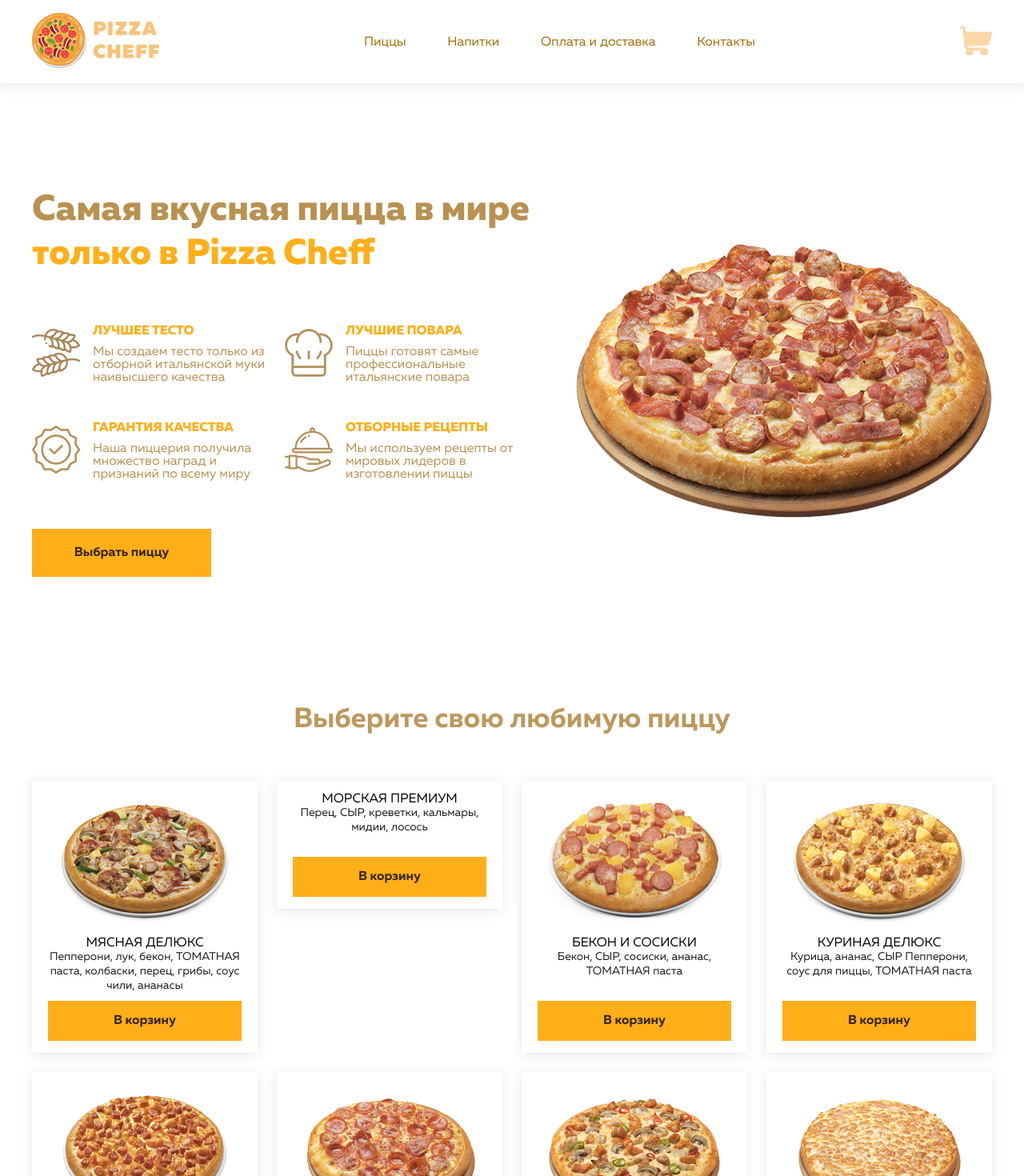
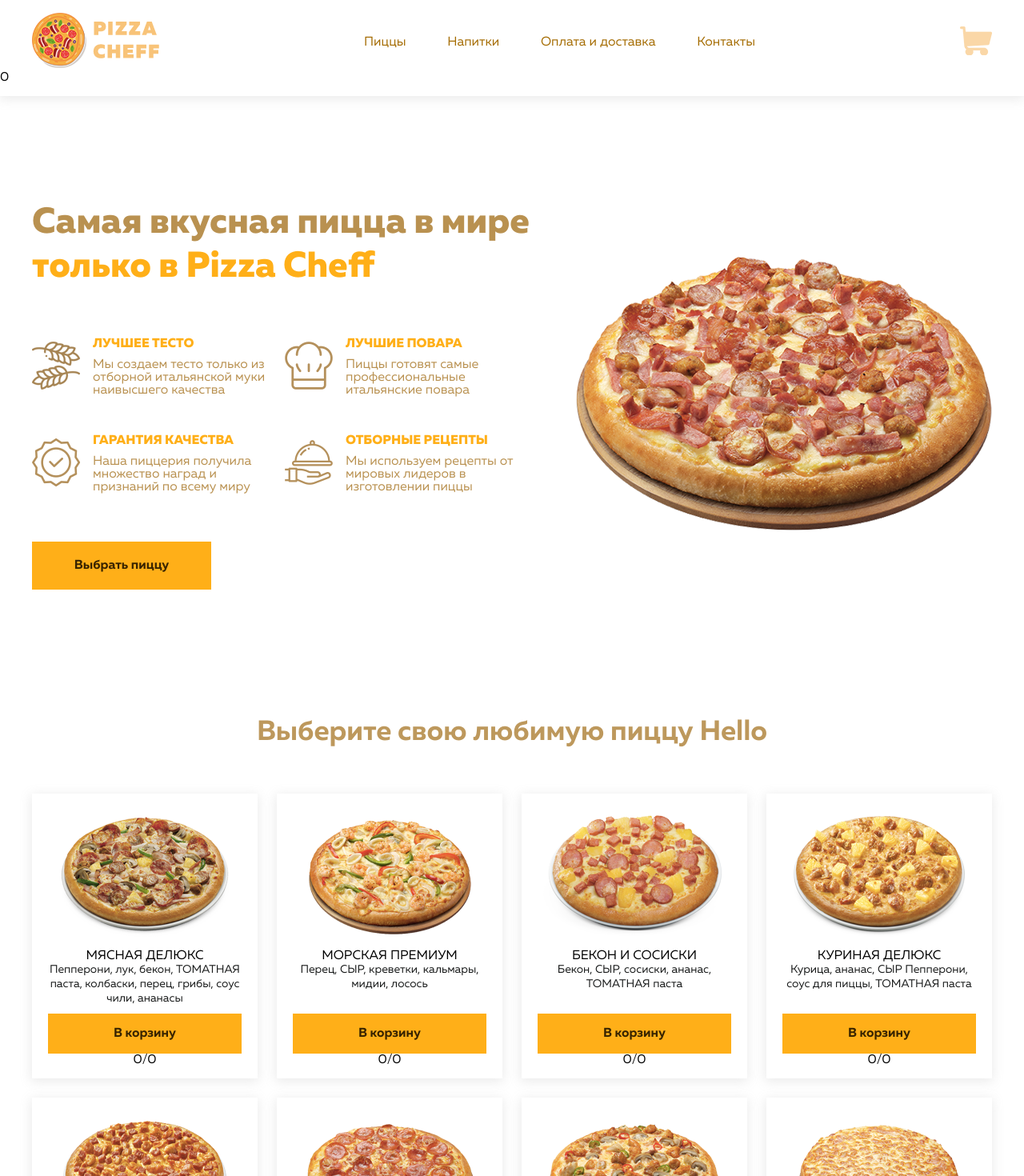
Before and after one commit to Lepkovich/pizza, an Angular app in the folder angular-pizza/: page / in a window 1280 px wide. Shown: the top 1470 px of the page at 80% size. Built offline with nearby package versions, Linux system fonts and the light colour scheme.

Commit message:
lesson 12-8 done

```diff
--- a/angular-pizza/src/app/app.component.html
+++ b/angular-pizza/src/app/app.component.html
@@ -58,9 +58,10 @@
     </div>
   </div>
 </section>
+
 <section class="products" #productsElement>
   <div class="container">
-    <h2 class="products-title">Выберите свою любимую пиццу </h2>
+    <h2 class="products-title">Выберите свою любимую пиццу {{lateData | async}} </h2>
     <div class="products-items" id="pizzas">
 
 <!--       для фильтра по 'кур' в title нужно применить пайп chickenProducts-->
@@ -72,6 +73,7 @@
     </div>
   </div>
 </section>
+<div>{{cartService.count}}</div>
 <section class="order" #orderElement>
   <div class="container">
     <div class="order-text">
--- a/angular-pizza/src/app/app.component.ts
+++ b/angular-pizza/src/app/app.component.ts
@@ -1,67 +1,37 @@
-import { Component } from '@angular/core';
+import {Component, OnInit} from '@angular/core';
 import {ProductType} from "./types/product.type";
+import {ProductService} from "./services/product.service";
+import {CartService} from "./services/cart.service";
 
 @Component({
   selector: 'app-root',
   templateUrl: './app.component.html',
-  styleUrls: ['./app.component.scss']
+  styleUrls: ['./app.component.scss'],
+  // providers: [ProductService]
 })
-export class AppComponent {
-  public products: ProductType[] = [
-    {
-      image: 'product1.png',
-      title: 'Мясная Делюкс',
-      description: 'Пепперони, лук, бекон, томатная паста, колбаски, перец, грибы, соус чили, ананасы',
-      datetime: '2022-12-31 15:00:00'
-    },
-    {
-      image: '',
-      title: 'Морская Премиум',
-      description: 'Перец, сыр, креветки, кальмары, мидии, лосось',
-      datetime: '2022-12-31 15:00:00'
-    },
-    {
-      image: 'product3.png',
-      title: 'Бекон и Сосиски',
-      description: 'Бекон, сыр, сосиски, ананас, томатная паста',
-      datetime: '2022-12-31 15:00:00'
-    },
-    {
-      image: 'product4.png',
-      title: 'Куриная Делюкс',
-      description: 'Курица, ананас, сыр Пепперони, соус для пиццы, томатная паста',
-      datetime: '2022-12-31 15:00:00'
-    },
-    {
-      image: 'product5.png',
-      title: 'Барбекю Премиум',
-      description: 'Свинина BBQ, соус Барбкею, сыр, курица, соус для пиццы, соус чили',
-      datetime: '2022-12-31 15:00:00'
-    },
-    {
-      image: 'product6.png',
-      title: 'Пепперони Дабл',
-      description: 'Пепперони, сыр, колбаса 2 видов: обжаренная и вареная',
-      datetime: '2022-12-31 15:00:00'
-    },
-    {
-      image: 'product7.png',
-      title: 'Куриное трио',
-      description: 'Жареная курица, Тушеная курица, Куриные наггетсы, перец, сыр, грибы, соус для пиццы',
-      datetime: '2022-12-31 15:00:00'
-    },
-    {
-      image: 'product8.png',
-      title: 'Сырная',
-      description: 'Сыр Джюгас, Сыр с плесенью, Сыр Моцарелла, Сыр секретный',
-      datetime: '2022-12-31 15:00:00'
-    }
-  ];
+export class AppComponent implements OnInit{
+  public products: ProductType[] = [];
 
   public formValues = {
     productTitle: '',
     address: '',
     phone: '',
+  }
+
+  lateData: Promise<string> | null = null;
+
+  constructor(private productService: ProductService,
+              public cartService: CartService) {
+  }
+
+  ngOnInit() {
+    this.lateData = new Promise<string>(function (resolve) {
+      setTimeout(()=>{
+        resolve('Hello')
+      }, 3000);
+    })
+
+    this.products = this.productService.getProducts()
   }
 
   public scrollTo(target: HTMLElement): void {
@@ -71,6 +41,7 @@ export class AppComponent {
   public addToCart(title: string, target: HTMLElement): void {
     this.scrollTo(target);
     this.formValues.productTitle = title;
+    this.cartService.count++; //увеличим на 1 кол-во товаров в корзине
   }
 
   public createOrder() {
--- a/angular-pizza/src/app/app.module.ts
+++ b/angular-pizza/src/app/app.module.ts
@@ -13,6 +13,7 @@ import { IsChickenDirective } from './directives/is-chicken.directive';
 import { ChickenDescriptionPipe } from './pipes/chicken-description.pipe';
 import { WordUpperPipe } from './pipes/word-upper.pipe';
 import { ChickenProductsPipe } from './pipes/chicken-products.pipe';
+import {ProductService} from "./services/product.service";
 
 @NgModule({
   declarations: [
@@ -32,7 +33,7 @@ import { ChickenProductsPipe } from './pipes/chicken-products.pipe';
         AppRoutingModule,
         FormsModule
     ],
-  providers: [],
+  providers: [ProductService],
   bootstrap: [AppComponent, HeaderComponent, FooterComponent]
 })
 export class AppModule { }
--- a/angular-pizza/src/app/components/footer/footer.component.html
+++ b/angular-pizza/src/app/components/footer/footer.component.html
@@ -5,4 +5,5 @@
     </div>
     <div class="rights">Все права защищены, 2020</div>
   </div>
+  <div>{{cartService.count}}</div>
 </footer>
--- a/angular-pizza/src/app/components/footer/footer.component.ts
+++ b/angular-pizza/src/app/components/footer/footer.component.ts
@@ -1,4 +1,5 @@
 import { Component } from '@angular/core';
+import {CartService} from "../../services/cart.service";
 
 @Component({
   selector: 'footer-component',
@@ -6,5 +7,6 @@ import { Component } from '@angular/core';
   styleUrls: ['./footer.component.scss']
 })
 export class FooterComponent {
-
+  constructor(public cartService: CartService) {
+  }
 }
--- a/angular-pizza/src/app/components/header/header.component.html
+++ b/angular-pizza/src/app/components/header/header.component.html
@@ -48,4 +48,5 @@
       <img src="assets/images/cart.png" alt="корзина">
     </div>
   </div>
+  <div>{{cartService.count}}</div>
 </header>
--- a/angular-pizza/src/app/components/header/header.component.ts
+++ b/angular-pizza/src/app/components/header/header.component.ts
@@ -1,4 +1,5 @@
 import { Component } from '@angular/core';
+import {CartService} from "../../services/cart.service";
 
 @Component({
   selector: 'header-component',
@@ -6,5 +7,7 @@ import { Component } from '@angular/core';
   styleUrls: ['./header.component.scss']
 })
 export class HeaderComponent {
+  constructor(public cartService: CartService) {
+  }
 
 }
--- a/angular-pizza/src/app/components/product/product.component.html
+++ b/angular-pizza/src/app/components/product/product.component.html
@@ -26,6 +26,7 @@
   <div class="product-action" #elem>
     <button class="btn btn-add-to-cart" (click)="addProductToCart()" >В корзину</button>
   </div>
+  <div>{{cartProductService.getCommonCount()}}</div>
 <!--  <div>{{product.datetime | date: 'full' | uppercase}}</div>-->
 </div>
 
--- a/angular-pizza/src/app/components/product/product.component.ts
+++ b/angular-pizza/src/app/components/product/product.component.ts
@@ -10,11 +10,13 @@ import {
 } from '@angular/core';
 import {ProductType} from "../../types/product.type";
 import {TitleComponent} from "../title/title.component";
+import {CartProductService} from "../../services/cart-product.service";
 
 @Component({
   selector: 'product',
   templateUrl: './product.component.html',
   styleUrls: ['./product.component.scss'],
+  providers: [CartProductService]
   // encapsulation: ViewEncapsulation.None
 })
 
@@ -32,7 +34,7 @@ export class ProductComponent implements  OnChanges{
   @ViewChild('elem')
   private elem!: ElementRef
 
-  constructor() {
+  constructor(public cartProductService: CartProductService ) {
     this.product = {
       image: '',
       title: '',
@@ -51,5 +53,6 @@ export class ProductComponent implements  OnChanges{
 
     addProductToCart() {
       this.addToCartEvent.emit(this.titleComponent.toUpper());
+      this.cartProductService.count++; //увеличили кол-во конкретного продукта в корзине
     }
 }
--- /dev/null
+++ b/angular-pizza/src/app/services/cart-product.service.ts
@@ -0,0 +1,13 @@
+import { Injectable } from '@angular/core';
+import {CartService} from "./cart.service";
+
+@Injectable()
+
+export class CartProductService {
+  count: number = 0;
+  constructor(private cartService: CartService) { }
+
+  getCommonCount() {
+    return this.count + '/' + this.cartService.count;
+  }
+}
--- /dev/null
+++ b/angular-pizza/src/app/services/cart.service.ts
@@ -0,0 +1,9 @@
+import { Injectable } from '@angular/core';
+
+@Injectable({
+  providedIn: 'root'
+})
+export class CartService {
+  count: number = 0;
+  constructor() { }
+}
--- /dev/null
+++ b/angular-pizza/src/app/services/product.service.ts
@@ -0,0 +1,63 @@
+import { Injectable } from '@angular/core';
+import {ProductType} from "../types/product.type";
+
+@Injectable()
+
+export class ProductService {
+
+  constructor() { }
+
+  getProducts(): ProductType[] {
+    // ajax
+   return [
+      {
+        image: 'product1.png',
+        title: 'Мясная Делюкс',
+        description: 'Пепперони, лук, бекон, томатная паста, колбаски, перец, грибы, соус чили, ананасы',
+        datetime: '2022-12-31 15:00:00'
+      },
+      {
+        image: 'product2.png',
+        title: 'Морская Премиум',
+        description: 'Перец, сыр, креветки, кальмары, мидии, лосось',
+        datetime: '2022-12-31 15:00:00'
+      },
+      {
+        image: 'product3.png',
+        title: 'Бекон и Сосиски',
+        description: 'Бекон, сыр, сосиски, ананас, томатная паста',
+        datetime: '2022-12-31 15:00:00'
+      },
+      {
+        image: 'product4.png',
+        title: 'Куриная Делюкс',
+        description: 'Курица, ананас, сыр Пепперони, соус для пиццы, томатная паста',
+        datetime: '2022-12-31 15:00:00'
+      },
+      {
+        image: 'product5.png',
+        title: 'Барбекю Премиум',
+        description: 'Свинина BBQ, соус Барбкею, сыр, курица, соус для пиццы, соус чили',
+        datetime: '2022-12-31 15:00:00'
+      },
+      {
+        image: 'product6.png',
+        title: 'Пепперони Дабл',
+        description: 'Пепперони, сыр, колбаса 2 видов: обжаренная и вареная',
+        datetime: '2022-12-31 15:00:00'
+      },
+      {
+        image: 'product7.png',
+        title: 'Куриное трио',
+        description: 'Жареная курица, Тушеная курица, Куриные наггетсы, перец, сыр, грибы, соус для пиццы',
+        datetime: '2022-12-31 15:00:00'
+      },
+      {
+        image: 'product8.png',
+        title: 'Сырная',
+        description: 'Сыр Джюгас, Сыр с плесенью, Сыр Моцарелла, Сыр секретный',
+        datetime: '2022-12-31 15:00:00'
+      }
+    ];
+  }
+}
```
Also changed, not shown: 1 other file (tests, documents, lock files or other folders).
